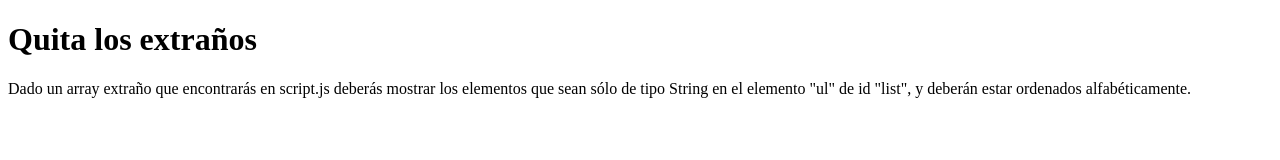
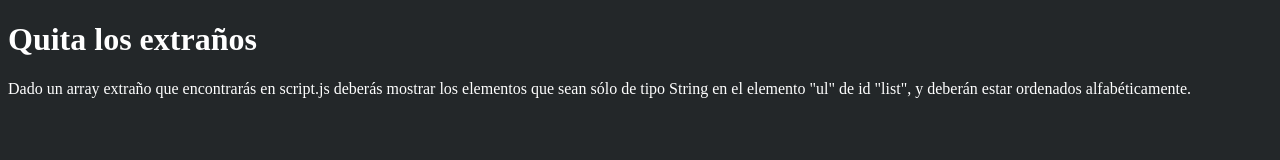
Before and after one commit to jeanpeloche/actividad10.1, a plain HTML site: page index.html in a window 1280 px wide. Drawn offline with Linux system fonts and the light colour scheme.

Commit message:
Update index.html

```diff
--- a/index.html
+++ b/index.html
@@ -6,6 +6,14 @@
     <meta name="viewport" content="width=device-width, initial-scale=1.0" />
     <title>Trabajando con Arrays</title>
     <script src="js/script.js"></script>
+
+    <style>
+      body {
+          background-color: rgb(35, 39, 41);
+          color: white;
+      }
+  </style>
+
   </head>
   <body>
     <h1>Quita los extraños</h1>
```
